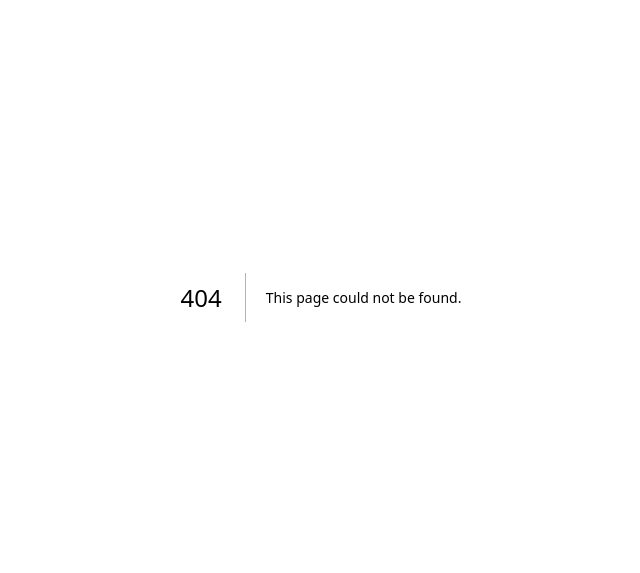
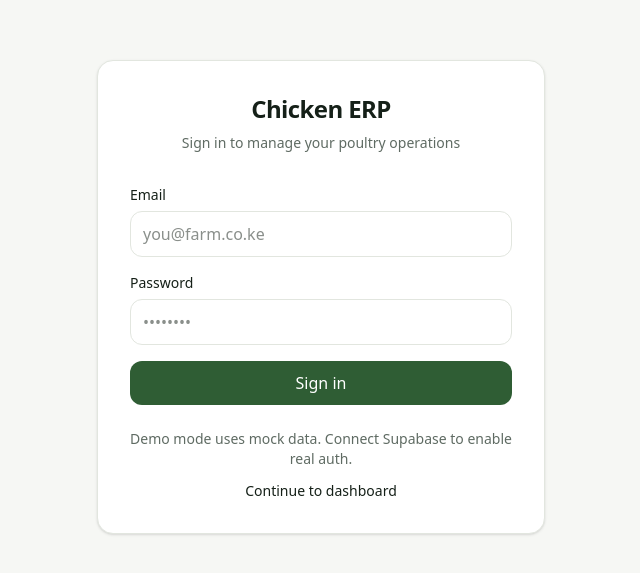
Before and after one commit to Mesharl/chicken-erp, a Next.js app: page /login in a window 1280 px wide. Before the commit this address had no page. Shown: the part 103-676 px from the top of the page, without its empty margins (319-959 px from the left). Built offline with nearby package versions, Linux system fonts and the light colour scheme.

Commit message:
Add login page

```diff
--- /dev/null
+++ b/src/app/login/page.tsx
@@ -0,0 +1,56 @@
+import Link from "next/link";
+
+export default function LoginPage() {
+  return (
+    <div className="flex min-h-screen items-center justify-center bg-[var(--background)] p-5">
+      <div className="w-full max-w-md rounded-2xl border border-[var(--border)] bg-white p-8 shadow-sm">
+        <div className="mb-8 text-center">
+          <div className="text-2xl font-bold tracking-tight">Chicken ERP</div>
+          <p className="mt-2 text-sm text-[var(--muted)]">
+            Sign in to manage your poultry operations
+          </p>
+        </div>
+
+        <form className="space-y-4">
+          <div>
+            <label className="mb-1.5 block text-sm font-medium" htmlFor="email">
+              Email
+            </label>
+            <input
+              id="email"
+              type="email"
+              placeholder="you@farm.co.ke"
+              className="w-full rounded-xl border border-[var(--border)] px-3 py-2.5 outline-none focus:border-[var(--accent)]"
+            />
+          </div>
+          <div>
+            <label className="mb-1.5 block text-sm font-medium" htmlFor="password">
+              Password
+            </label>
+            <input
+              id="password"
+              type="password"
+              placeholder="••••••••"
+              className="w-full rounded-xl border border-[var(--border)] px-3 py-2.5 outline-none focus:border-[var(--accent)]"
+            />
+          </div>
+          <button
+            type="button"
+            className="w-full rounded-xl bg-[var(--accent)] px-4 py-2.5 text-sm font-semibold text-white"
+          >
+            Sign in
+          </button>
+        </form>
+
+        <p className="mt-6 text-center text-sm text-[var(--muted)]">
+          Demo mode uses mock data. Connect Supabase to enable real auth.
+        </p>
+        <p className="mt-3 text-center text-sm">
+          <Link href="/" className="font-medium text-[var(--accent)]">
+            Continue to dashboard
+          </Link>
+        </p>
+      </div>
+    </div>
+  );
+}
```
